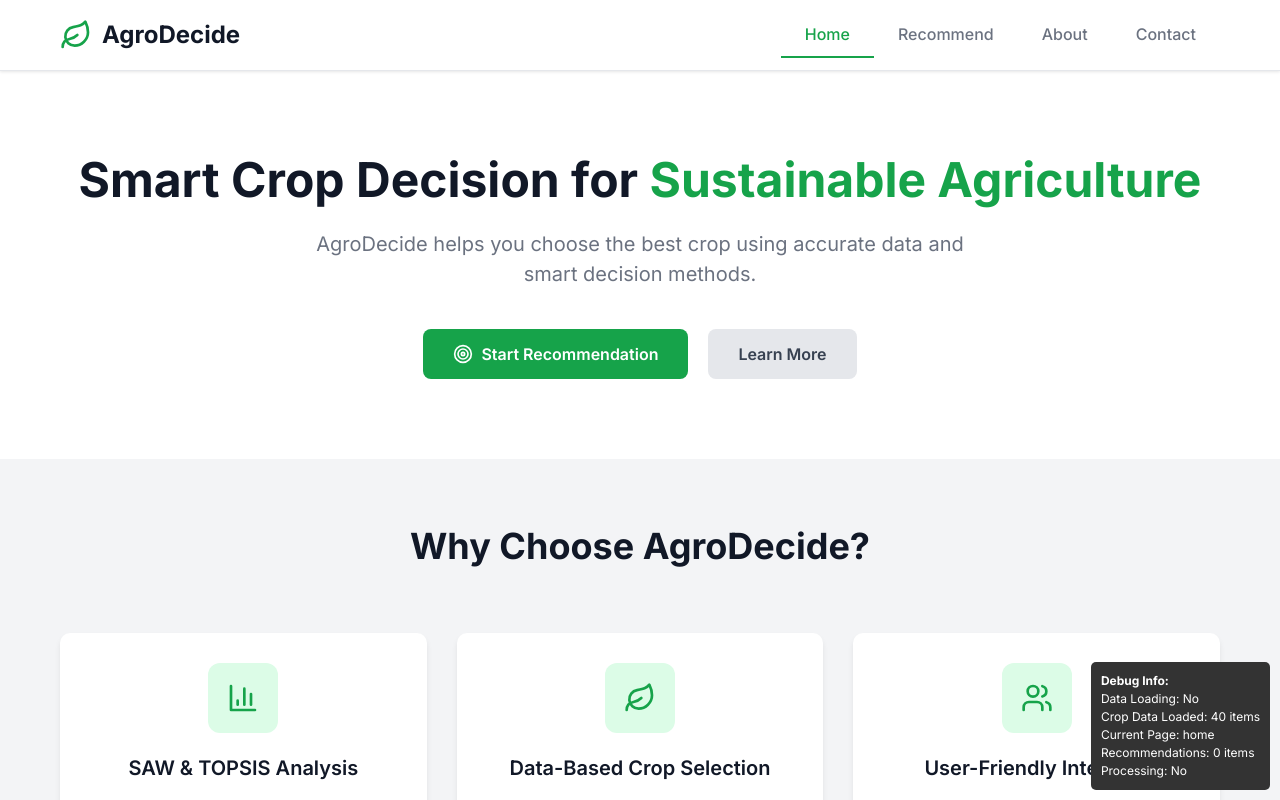
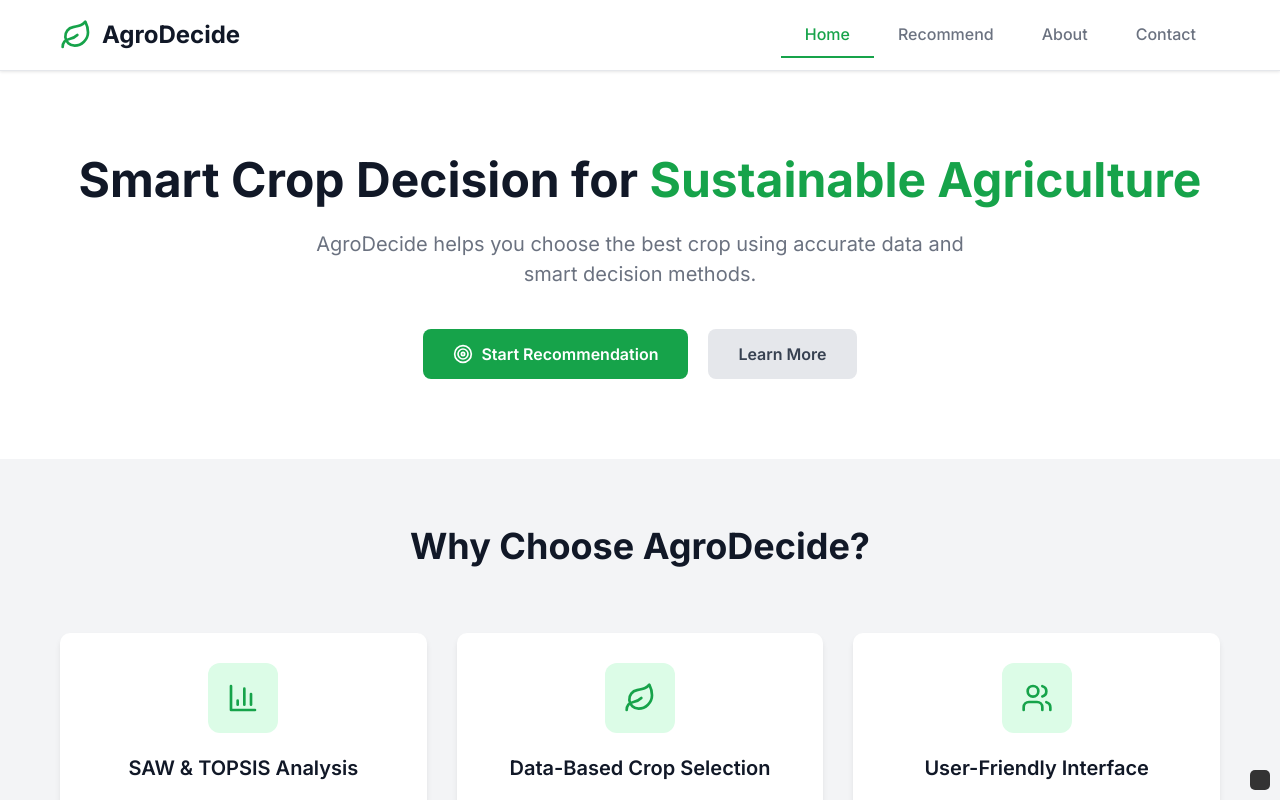
Before and after one commit to Dimasrzky/AgroDecide, a React (Vite) app: page / in a window 1280 px wide. Shown: the top 800 px of the page. Built offline with nearby package versions, Linux system fonts and the light colour scheme; the HTML template or start-up script is replaced by a standard one.

Commit message:
Update App.jsx

```diff
--- a/src/App.jsx
+++ b/src/App.jsx
@@ -379,19 +379,6 @@ const AgroDecide = () => {
           maxHeight: '200px',
           overflow: 'auto'
         }}>
-          <div><strong>Debug Info:</strong></div>
-          <div>Data Loading: {dataLoading ? 'Yes' : 'No'}</div>
-          <div>Crop Data Loaded: {cropData.length} items</div>
-          <div>Current Page: {currentPage}</div>
-          <div>Recommendations: {recommendations.length} items</div>
-          <div>Processing: {loading ? 'Yes' : 'No'}</div>
-          {recommendations.length > 0 && (
-            <div>
-              <div>Top Recommendation: {recommendations[0].Komoditas}</div>
-              <div>Similarity: {(recommendations[0].similarityScore * 100).toFixed(1)}%</div>
-              <div>Combined Score: {(recommendations[0].combinedScore * 100).toFixed(1)}%</div>
-            </div>
-          )}
         </div>
       )}
 
```
